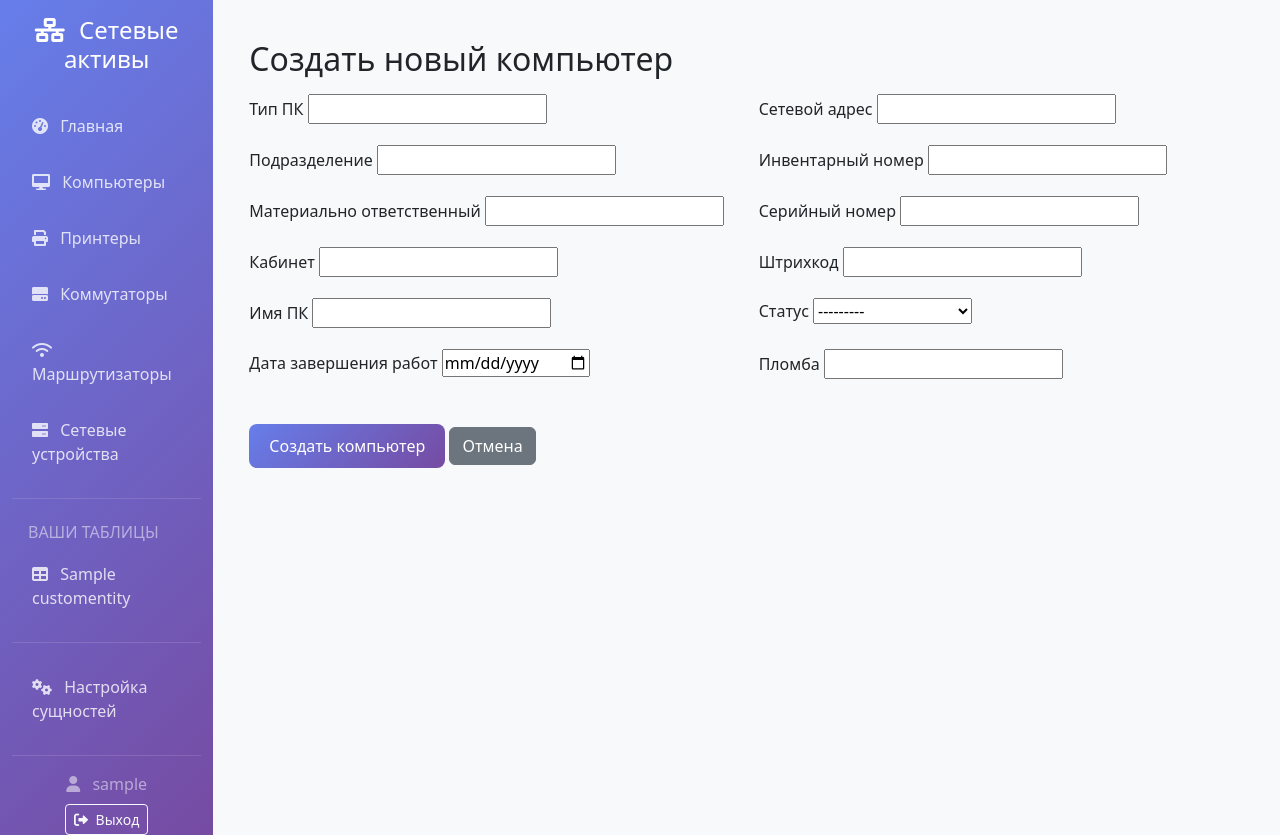
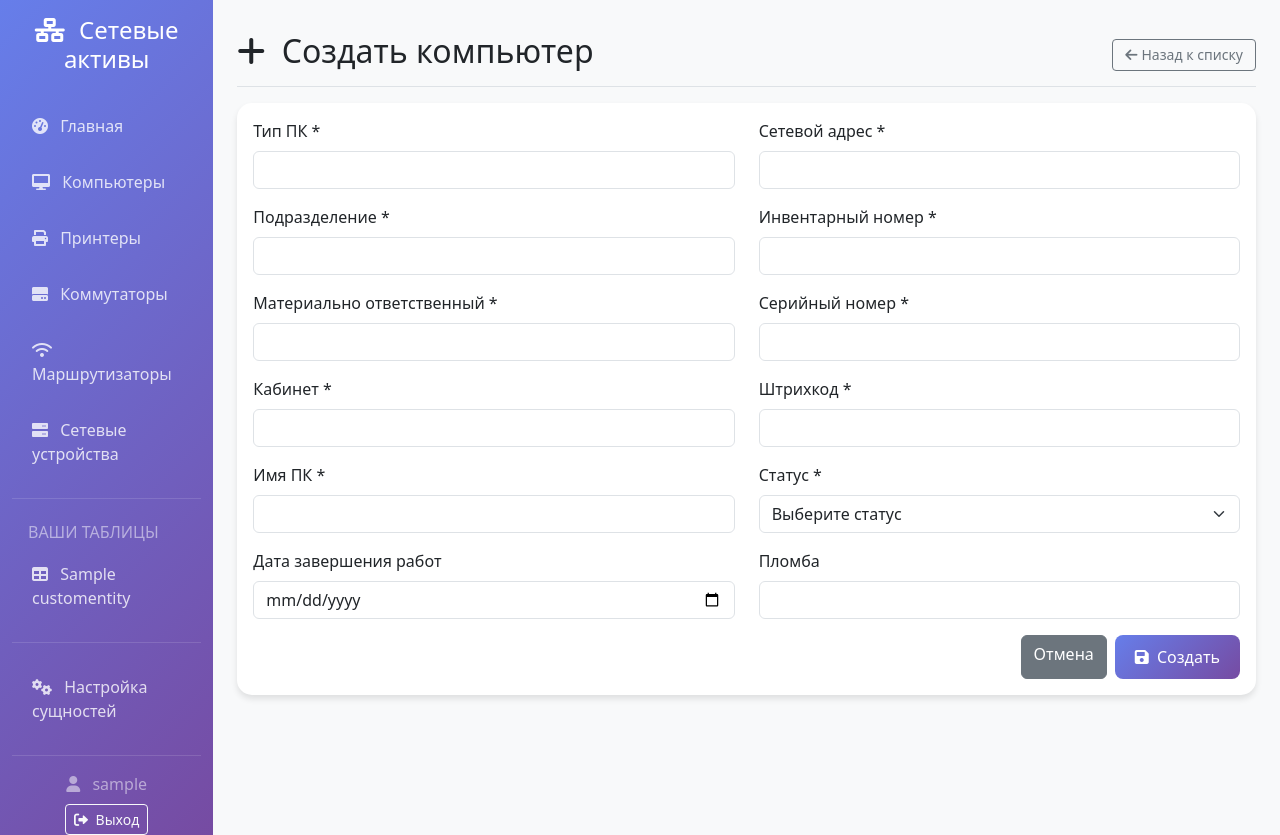
Before and after one commit to devstankin/uitp, a Django app: page /computers/create/ in a window 1280 px wide. Run offline with Django 4.2, Linux system fonts and the light colour scheme; a user stored in the database is signed in; tables that the repository leaves empty hold one stand-in row (values such as "Sample post").

Commit message:
исправление работы добавление в основных таблицах

```diff
--- a/netassets/templates/create_computer.html
+++ b/netassets/templates/create_computer.html
@@ -1,161 +1,112 @@
 {% extends 'base.html' %}
 
-{% block title %}Создать компьютер{% endblock %}
+{% block title %}Создать компьютер - Управление сетевыми активами{% endblock %}
 
 {% block content %}
-<div class="container mt-4">
-    <h2>Создать новый компьютер</h2>
+<div class="d-flex justify-content-between flex-wrap flex-md-nowrap align-items-center pt-3 pb-2 mb-3 border-bottom">
+    <h1 class="h2">
+        <i class="fas fa-plus me-2"></i>
+        Создать компьютер
+    </h1>
+    <div class="btn-toolbar mb-2 mb-md-0">
+        <a href="{% url 'assets:computers_table' %}" class="btn btn-sm btn-outline-secondary">
+            <i class="fas fa-arrow-left me-1"></i> Назад к списку
+        </a>
+    </div>
+</div>
 
-    <form method="post" class="mt-3">
+<div class="card">
+    <div class="card-body">
+        <form method="post">
             {% csrf_token %}
-
             {% if form.errors %}
                 <div class="alert alert-danger">
                     <h5>Ошибки валидации:</h5>
+                    <ul class="mb-0">
                         {% for field, errors in form.errors.items %}
                             {% for error in errors %}
-                    <p>{{ error }}</p>
+                                <li>{{ error }}</li>
                             {% endfor %}
                         {% endfor %}
+                    </ul>
                 </div>
             {% endif %}
-
             <div class="row">
-            <div class="col-md-6">
-                <div class="mb-3">
-                    <label for="{{ form.pc_type.id_for_label }}" class="form-label">Тип ПК</label>
-                    {{ form.pc_type }}
-                    {% if form.pc_type.errors %}
-                        <div class="text-danger">{{ form.pc_type.errors.0 }}</div>
-                    {% endif %}
+                <div class="col-md-6 mb-3">
+                    <label for="pc_type" class="form-label">Тип ПК *</label>
+                    <input type="text" class="form-control" id="pc_type" name="pc_type" required>
                 </div>
-
-                <div class="mb-3">
-                    <label for="{{ form.department.id_for_label }}" class="form-label">Подразделение</label>
-                    {{ form.department }}
-                    {% if form.department.errors %}
-                        <div class="text-danger">{{ form.department.errors.0 }}</div>
-                    {% endif %}
-                </div>
-
-                <div class="mb-3">
-                    <label for="{{ form.responsible.id_for_label }}" class="form-label">Материально ответственный</label>
-                    {{ form.responsible }}
-                    {% if form.responsible.errors %}
-                        <div class="text-danger">{{ form.responsible.errors.0 }}</div>
-                    {% endif %}
-                </div>
-
-                <div class="mb-3">
-                    <label for="{{ form.room.id_for_label }}" class="form-label">Кабинет</label>
-                    {{ form.room }}
-                    {% if form.room.errors %}
-                        <div class="text-danger">{{ form.room.errors.0 }}</div>
-                    {% endif %}
-                </div>
-
-                <div class="mb-3">
-                    <label for="{{ form.pc_name.id_for_label }}" class="form-label">Имя ПК</label>
-                    {{ form.pc_name }}
-                    {% if form.pc_name.errors %}
-                        <div class="text-danger">{{ form.pc_name.errors.0 }}</div>
-                    {% endif %}
+                <div class="col-md-6 mb-3">
+                    <label for="network_address" class="form-label">Сетевой адрес *</label>
+                    <input type="text" class="form-control" id="network_address" name="network_address" required>
                 </div>
             </div>
-
-            <div class="col-md-6">
-                <div class="mb-3">
-                    <label for="{{ form.network_address.id_for_label }}" class="form-label">Сетевой адрес</label>
-                    {{ form.network_address }}
-                    {% if form.network_address.errors %}
-                        <div class="text-danger">{{ form.network_address.errors.0 }}</div>
-                    {% endif %}
+            <div class="row">
+                <div class="col-md-6 mb-3">
+                    <label for="department" class="form-label">Подразделение *</label>
+                    <input type="text" class="form-control" id="department" name="department" required>
                 </div>
-
-                <div class="mb-3">
-                    <label for="{{ form.inventory_number.id_for_label }}" class="form-label">Инвентарный номер</label>
-                    {{ form.inventory_number }}
-                    {% if form.inventory_number.errors %}
-                        <div class="text-danger">{{ form.inventory_number.errors.0 }}</div>
-                    {% endif %}
-                </div>
-
-                <div class="mb-3">
-                    <label for="{{ form.serial_number.id_for_label }}" class="form-label">Серийный номер</label>
-                    {{ form.serial_number }}
-                    {% if form.serial_number.errors %}
-                        <div class="text-danger">{{ form.serial_number.errors.0 }}</div>
-                    {% endif %}
-                </div>
-
-                <div class="mb-3">
-                    <label for="{{ form.barcode.id_for_label }}" class="form-label">Штрихкод</label>
-                    {{ form.barcode }}
-                    {% if form.barcode.errors %}
-                        <div class="text-danger">{{ form.barcode.errors.0 }}</div>
-                    {% endif %}
-                </div>
-
-                <div class="mb-3">
-                    <label for="{{ form.status.id_for_label }}" class="form-label">Статус</label>
-                    {{ form.status }}
-                    {% if form.status.errors %}
-                        <div class="text-danger">{{ form.status.errors.0 }}</div>
-                    {% endif %}
+                <div class="col-md-6 mb-3">
+                    <label for="inventory_number" class="form-label">Инвентарный номер *</label>
+                    <input type="text" class="form-control" id="inventory_number" name="inventory_number" required>
                 </div>
             </div>
+            <div class="row">
+                <div class="col-md-6 mb-3">
+                    <label for="responsible" class="form-label">Материально ответственный *</label>
+                    <input type="text" class="form-control" id="responsible" name="responsible" required>
                 </div>
-
-        <div class="row">
-            <div class="col-md-6">
-                <div class="mb-3">
-                    <label for="{{ form.finish_date.id_for_label }}" class="form-label">Дата завершения работ</label>
-                    {{ form.finish_date }}
-                    {% if form.finish_date.errors %}
-                        <div class="text-danger">{{ form.finish_date.errors.0 }}</div>
-                    {% endif %}
+                <div class="col-md-6 mb-3">
+                    <label for="serial_number" class="form-label">Серийный номер *</label>
+                    <input type="text" class="form-control" id="serial_number" name="serial_number" required>
                 </div>
             </div>
-
-            <div class="col-md-6">
-                <div class="mb-3">
-                    <label for="{{ form.seal.id_for_label }}" class="form-label">Пломба</label>
-                    {{ form.seal }}
-                    {% if form.seal.errors %}
-                        <div class="text-danger">{{ form.seal.errors.0 }}</div>
-                    {% endif %}
+            <div class="row">
+                <div class="col-md-6 mb-3">
+                    <label for="room" class="form-label">Кабинет *</label>
+                    <input type="text" class="form-control" id="room" name="room" required>
+                </div>
+                <div class="col-md-6 mb-3">
+                    <label for="barcode" class="form-label">Штрихкод *</label>
+                    <input type="text" class="form-control" id="barcode" name="barcode" required>
                 </div>
             </div>
+            <div class="row">
+                <div class="col-md-6 mb-3">
+                    <label for="pc_name" class="form-label">Имя ПК *</label>
+                    <input type="text" class="form-control" id="pc_name" name="pc_name" required>
                 </div>
-
-        <div class="mt-4">
-            <button type="submit" class="btn btn-primary">Создать компьютер</button>
-            <a href="{% url 'assets:computers_table' %}" class="btn btn-secondary">Отмена</a>
+                <div class="col-md-6 mb-3">
+                    <label for="status" class="form-label">Статус *</label>
+                    <select class="form-select" id="status" name="status" required>
+                        <option value="">Выберите статус</option>
+                        <option value="on_site">На месте</option>
+                        <option value="repair">В ремонте</option>
+                        <option value="setup">На настройке</option>
+                        <option value="repaired">Отремонтирован</option>
+                        <option value="decommissioned">Списан</option>
+                        <option value="configured">Настроен</option>
+                        <option value="lost">Утерян</option>
+                    </select>
+                </div>
+            </div>
+            <div class="row">
+                <div class="col-md-6 mb-3">
+                    <label for="finish_date" class="form-label">Дата завершения работ</label>
+                    <input type="date" class="form-control" id="finish_date" name="finish_date">
+                </div>
+                <div class="col-md-6 mb-3">
+                    <label for="seal" class="form-label">Пломба</label>
+                    <input type="text" class="form-control" id="seal" name="seal">
+                </div>
+            </div>
+            <div class="d-flex justify-content-end">
+                <a href="{% url 'assets:computers_table' %}" class="btn btn-secondary me-2">Отмена</a>
+                <button type="submit" class="btn btn-primary">
+                    <i class="fas fa-save me-1"></i> Создать
+                </button>
             </div>
         </form>
     </div>
-
-<style>
-    .form-control, .form-select {
-        border-radius: 0.375rem;
-        border: 1px solid #ced4da;
-        padding: 0.375rem 0.75rem;
-        font-size: 1rem;
-        line-height: 1.5;
-        color: #495057;
-        background-color: #fff;
-        transition: border-color 0.15s ease-in-out, box-shadow 0.15s ease-in-out;
-    }
-
-    .form-control:focus, .form-select:focus {
-        border-color: #86b7fe;
-        outline: 0;
-        box-shadow: 0 0 0 0.25rem rgba(13, 110, 253, 0.25);
-    }
-
-    .text-danger {
-        font-size: 0.875rem;
-        margin-top: 0.25rem;
-    }
-</style>
+</div>
 {% endblock %}
```
Lines whose indentation alone changed are shown as unchanged.
